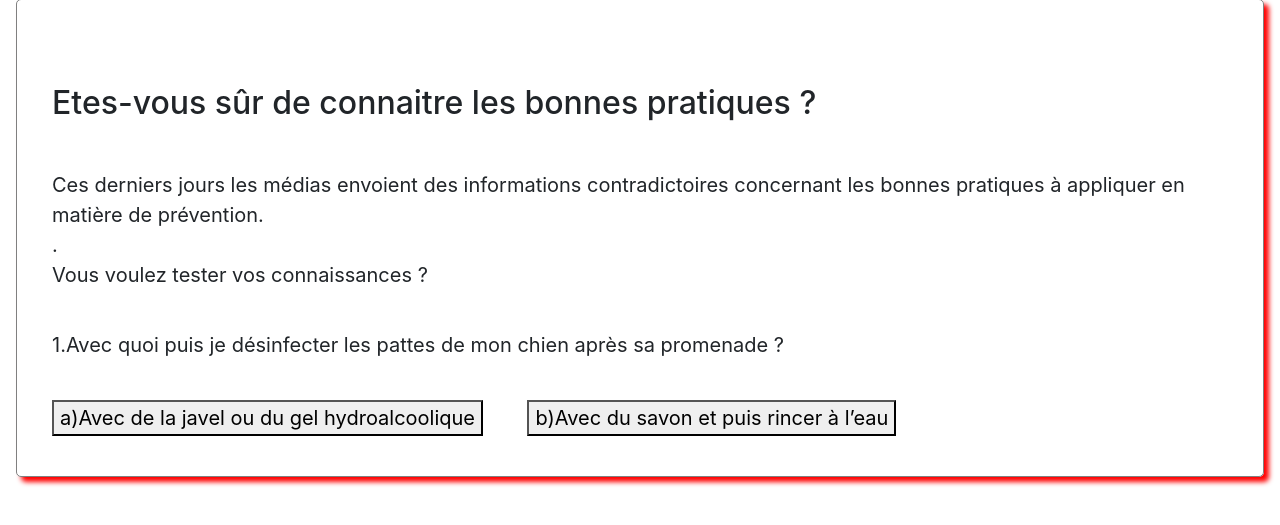
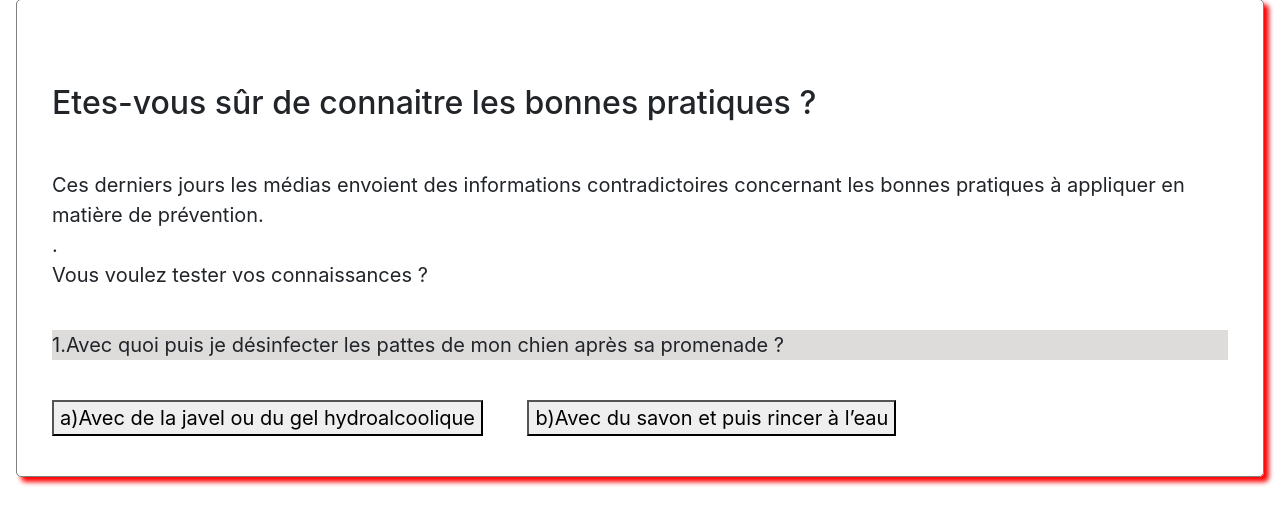
Before and after one commit to loich91/PROJET-HACKATON, a PHP site: page / in a window 1280 px wide. Shown: the part 93-618 px from the top of the page. Run offline with PHP 8.4, Linux system fonts and the light colour scheme.

Commit message:
les questions

```diff
--- a/front-end/css/screen.css
+++ b/front-end/css/screen.css
@@ -28,6 +28,7 @@ margin-bottom: 18px;
 .ask{
     margin: 20px;
     font-size: 20px;
+    background-color: rgba(173, 165, 165, 0.4) ;
 }
 .answer1{
     margin: 20px;
```
